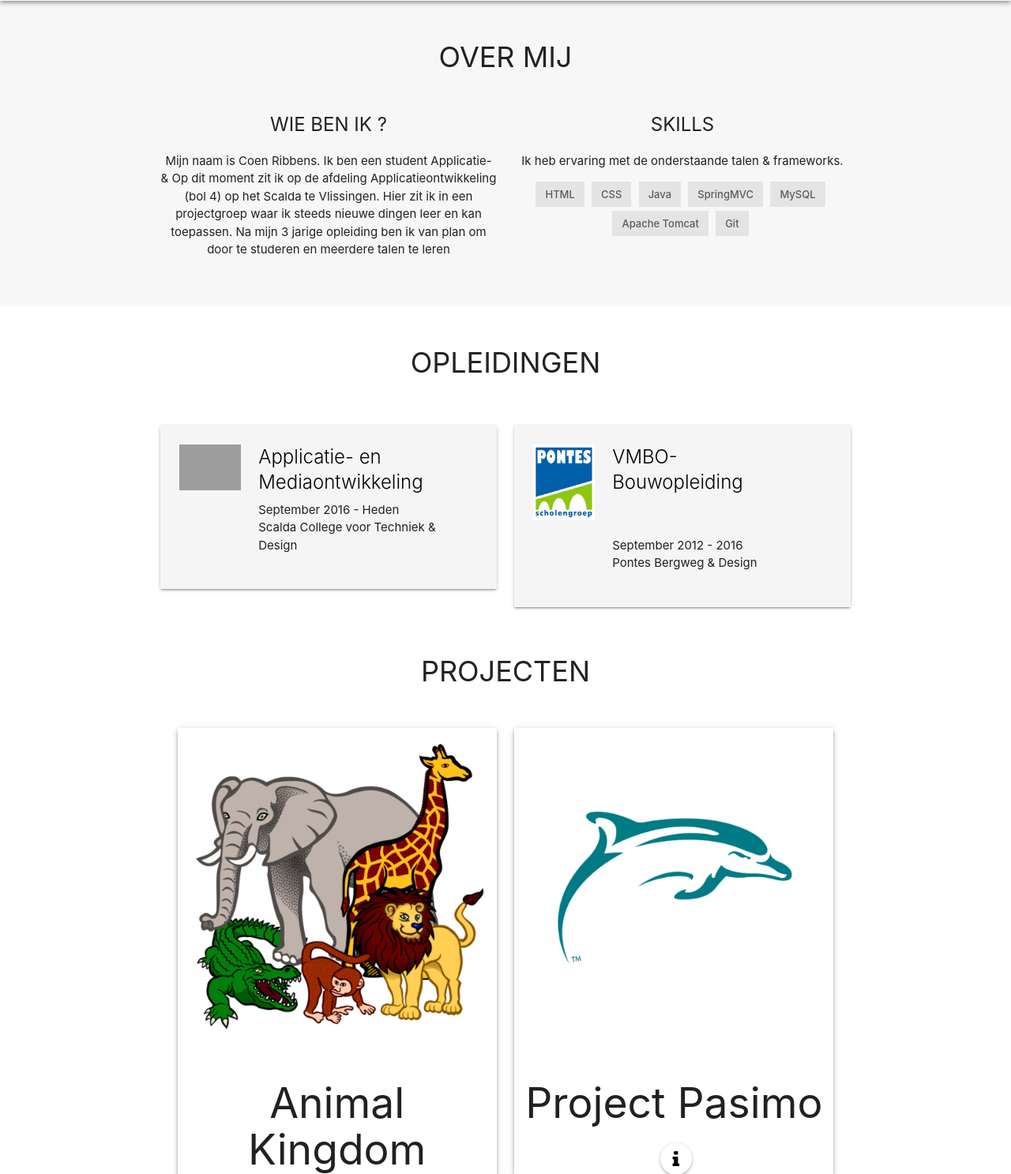
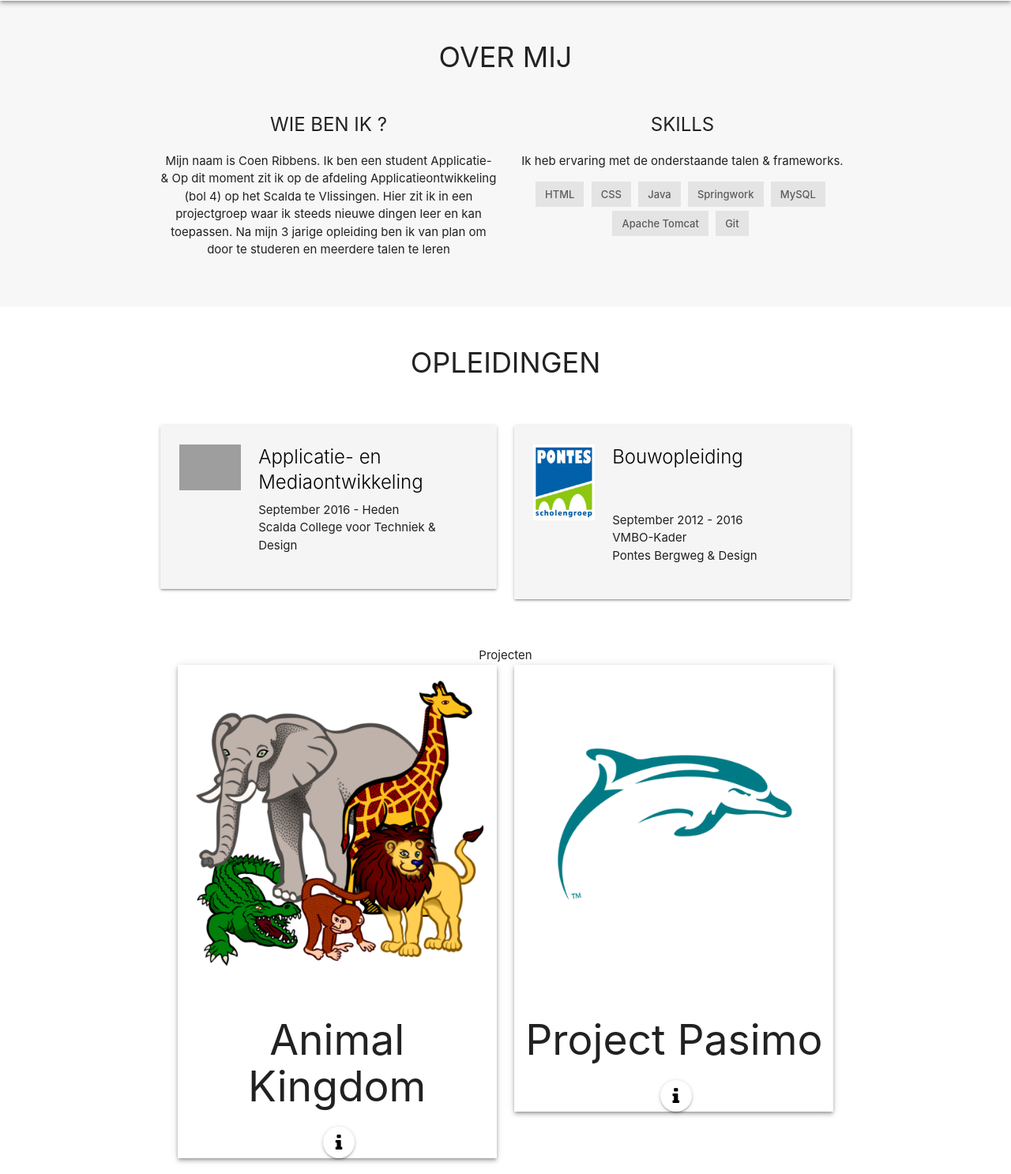
Before and after one commit to coenribbens/Portfolio, a PHP site: page / in a window 1280 px wide. Shown: the part 683-2170 px from the top of the page at 79% size. Run offline with PHP 8.4, Linux system fonts and the light colour scheme; some libraries are stand-ins or nearby versions; grey boxes are pictures that could not be loaded.

Commit message:
Changed some names and added level on middle school

```diff
--- a/index.php
+++ b/index.php
@@ -82,7 +82,7 @@
                 <div class="chip">HTML</div>
                 <div class="chip">CSS</div>
                 <div class="chip">Java</div>
-                <div class="chip">SpringMVC</div>
+                <div class="chip">Springwork</div>
                 <div class="chip">MySQL</div>
                 <div class="chip">Apache Tomcat</div>
                 <div class="chip">Git</div>
@@ -122,10 +122,11 @@
                                     <img src="img/logo.jpg" alt="Pontes_Bergweg" class="responsive-img">
                                 </div>
                                 <div class="col l8 m8 s8">
-                                    <span class="card-title black-text">VMBO-Bouwopleiding</span>
+                                    <span class="card-title black-text">Bouwopleiding</span>
                                     <br>
                                     <br>
                                     <p>September 2012 - 2016</p>
+                                    <p>VMBO-Kader</p>
                                     <p>Pontes Bergweg &amp; Design</p>
                                 </div>
                             </div>
@@ -140,7 +141,7 @@
 </div>
 
 <div class="row">
-    <div class="section-title center">Projecten</div>
+    <div id="projecten" class="section-tit center">Projecten</div>
     <div class="col 14 m4 s6 offset-l2 offset-m2">
         <div class="hovereffect center z-depth-2"><img class="responsive-img" src="img/ak.png">
             <div class="overlay">
```
